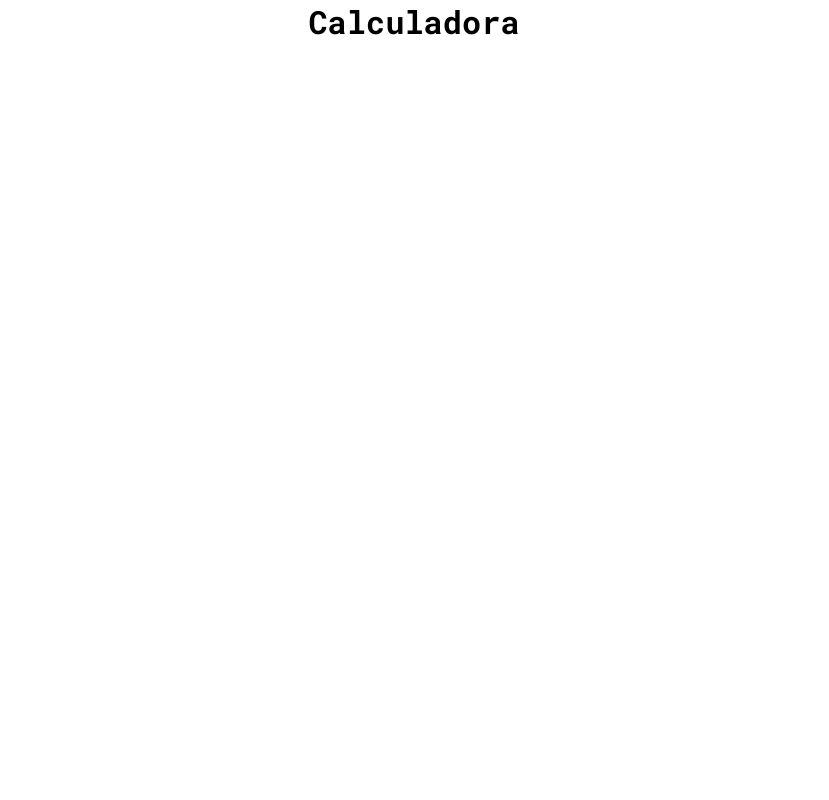
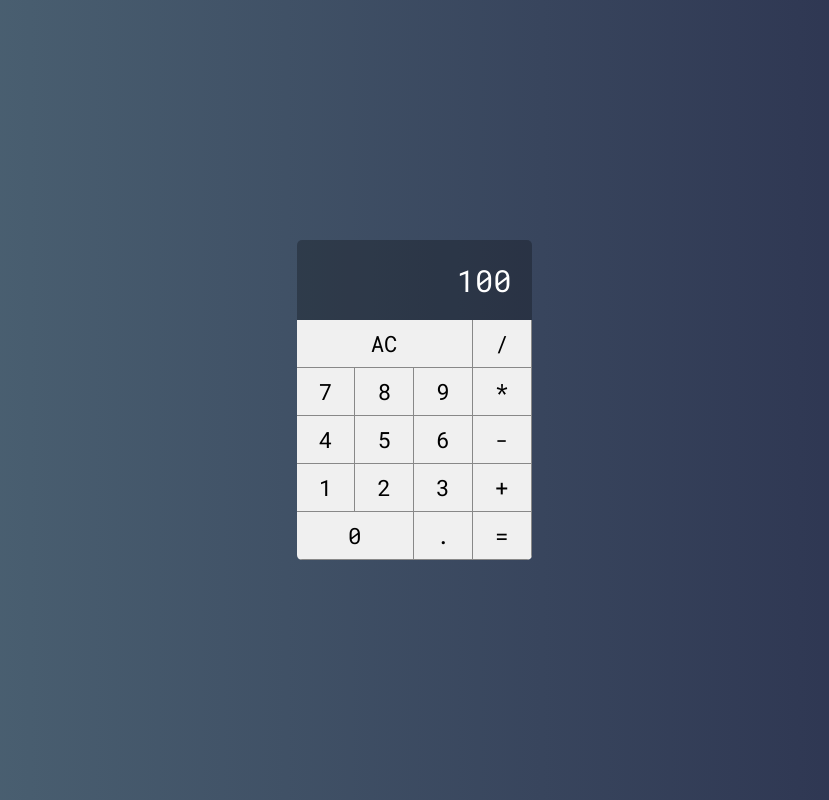
Before and after one commit to Guga-Santos/Udemy-Cod3r-Calculator, a React (Create React App) app: page / in a window 1280 px wide. Shown: the whole page, without its empty margins (226-1055 px from the left). Built offline with nearby package versions, Linux system fonts and the light colour scheme.

Commit message:
feat: calculator model

```diff
--- a/src/App.js
+++ b/src/App.js
@@ -1,7 +1,9 @@
+import Calculator from "./main/Calculator";
+
 function App() {
   return (
     <div className="App">
-      <h1>Calculadora</h1>
+      <Calculator />
     </div>
   );
 }
--- /dev/null
+++ b/src/components/Button.css
@@ -0,0 +1,14 @@
+:root {
+  --bg-button: #f0f0f0;
+  --border-button: solid 1px #888;
+}
+
+.button {
+  font-size: 1.4em;
+  background-color: var(--bg-button);
+  border: none;
+  border-right: var(--border-button);
+  border-bottom: var(--border-button);
+  outline: none;
+  cursor: pointer;
+}
--- /dev/null
+++ b/src/components/Button.jsx
@@ -0,0 +1,13 @@
+import './Button.css';
+
+export default function Button(props) {
+  return (
+    <button
+    type='button'
+    className='button'
+    style={props.style}
+    >
+      {props.label}
+    </button>
+  )
+}
--- /dev/null
+++ b/src/components/Display.css
@@ -0,0 +1,12 @@
+.display {
+  grid-column: span 4;
+  background: #0004;
+
+  display: flex;
+  align-items: center;
+  justify-content: end;
+  padding: 20px;
+
+  font-size: 1.9em;
+  overflow: hidden;
+}
--- /dev/null
+++ b/src/components/Display.jsx
@@ -0,0 +1,9 @@
+import './Display.css';
+
+export default function Display(props) {
+  return (
+    <div className='display'>
+      {props.value}
+    </div>
+  )
+}
--- a/src/index.css
+++ b/src/index.css
@@ -6,8 +6,12 @@
 }
 
 body {
+  height: 100vh;
   display: flex;
   flex-direction: column;
   justify-content: center;
   align-items: center;
+  color: white;
+
+  background: linear-gradient(to right, rgb(80, 105, 120), rgb(40, 45, 75));
 }
--- /dev/null
+++ b/src/main/Calculator.css
@@ -0,0 +1,10 @@
+.calculator {
+  height: 320px;
+  width: 235px;
+  border-radius: 5px;
+  overflow: hidden;
+
+  display: grid;
+  grid-template-columns: repeat(4, 25%);
+  grid-template-rows: 1fr 48px 48px 48px 48px 48px;
+}
--- /dev/null
+++ b/src/main/Calculator.jsx
@@ -0,0 +1,35 @@
+import { Component } from 'react';
+import Button from '../components/Button';
+import Display from '../components/Display';
+import './Calculator.css';
+
+export default class Calculator extends Component {
+  render() {
+    return(
+      <div className='calculator'>
+        <Display value={100}/>
+        <Button
+        label="AC"
+        style={{gridColumn: 'span 3'}}/>
+        <Button label="/"/>
+        <Button label="7"/>
+        <Button label="8"/>
+        <Button label="9"/>
+        <Button label="*"/>
+        <Button label="4"/>
+        <Button label="5"/>
+        <Button label="6"/>
+        <Button label="-"/>
+        <Button label="1"/>
+        <Button label="2"/>
+        <Button label="3"/>
+        <Button label="+"/>
+        <Button
+        label="0"
+        style={{gridColumn: 'span 2'}}/>
+        <Button label="."/>
+        <Button label="="/>
+      </div>
+    )
+  }
+}
```
